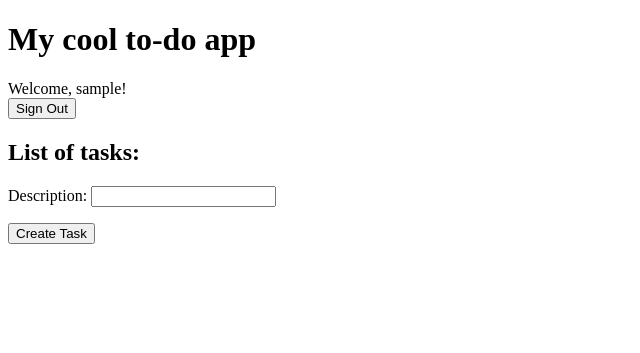
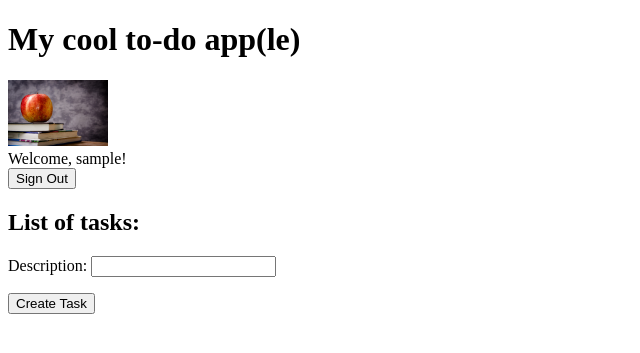
Before and after one commit to Carleton-BIT/BIT2008-media, a Django app: page / in a window 1280 px wide. Shown: the top 353 px of the page, without its empty margins (0-640 px from the left). Run offline with Django 4.2, Linux system fonts and the light colour scheme; the visitor is signed in with stand-in values (Sample User, id 1); data that the repository does not hold is empty.

Commit message:
Add simple static image

```diff
--- a/studentdemo/todoapp/templates/index.html
+++ b/studentdemo/todoapp/templates/index.html
@@ -5,8 +5,9 @@
     <title>Title</title>
 </head>
 <body>
-<h1>My cool to-do app</h1>
-
+<h1>My cool to-do app(le)</h1>
+<img src="/static/images/apple.jpg" alt="apple",  style="width: 100px"/>
+<br>
 {% if user.is_authenticated %}
     Welcome, {{ user.username }}!
 {% else %}
@@ -15,7 +16,7 @@
 {% if user.is_authenticated %}
     <form action="{% url 'logout' %}" method="post">
         {% csrf_token %}
-        <input type="submit" value="Sign Out">
+        <input type="submit" value="Sign Out" style="">
     </form>
 {% endif %}
 
```
Also changed, not shown: README.md, studentdemo/todoapp/static/images/apple.jpg (added).
